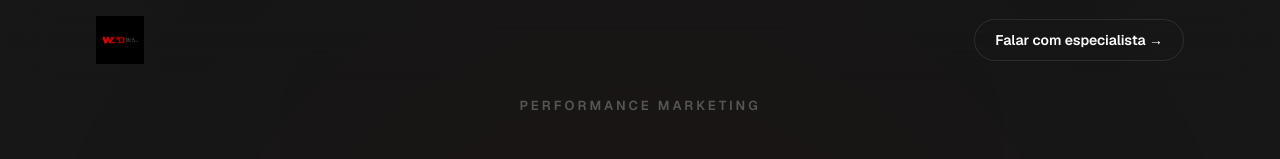
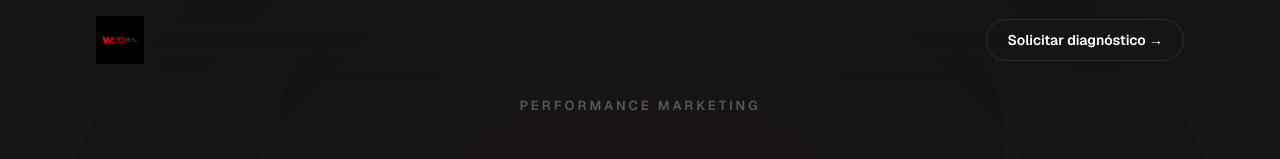
Before and after one commit to thiagow100/w4d-page, a Next.js app: page / in a window 1280 px wide. Shown: the top 159 px of the page. Built offline with nearby package versions, Linux system fonts and the light colour scheme; no server answers.

Commit message:
fix(nav): cta solicitar diagnostico alinhado com decisao estrategica

```diff
--- a/src/components/Nav.tsx
+++ b/src/components/Nav.tsx
@@ -45,7 +45,7 @@ export default function Nav() {
           href="#formulario"
           className="hidden md:inline-flex items-center gap-2 text-sm font-semibold text-primary border border-white/10 hover:border-cta hover:text-cta transition-all duration-300 ease-out px-5 py-2.5 rounded-full"
         >
-          Falar com especialista →
+          Solicitar diagnóstico →
         </a>
       </motion.div>
     </motion.header>
```
